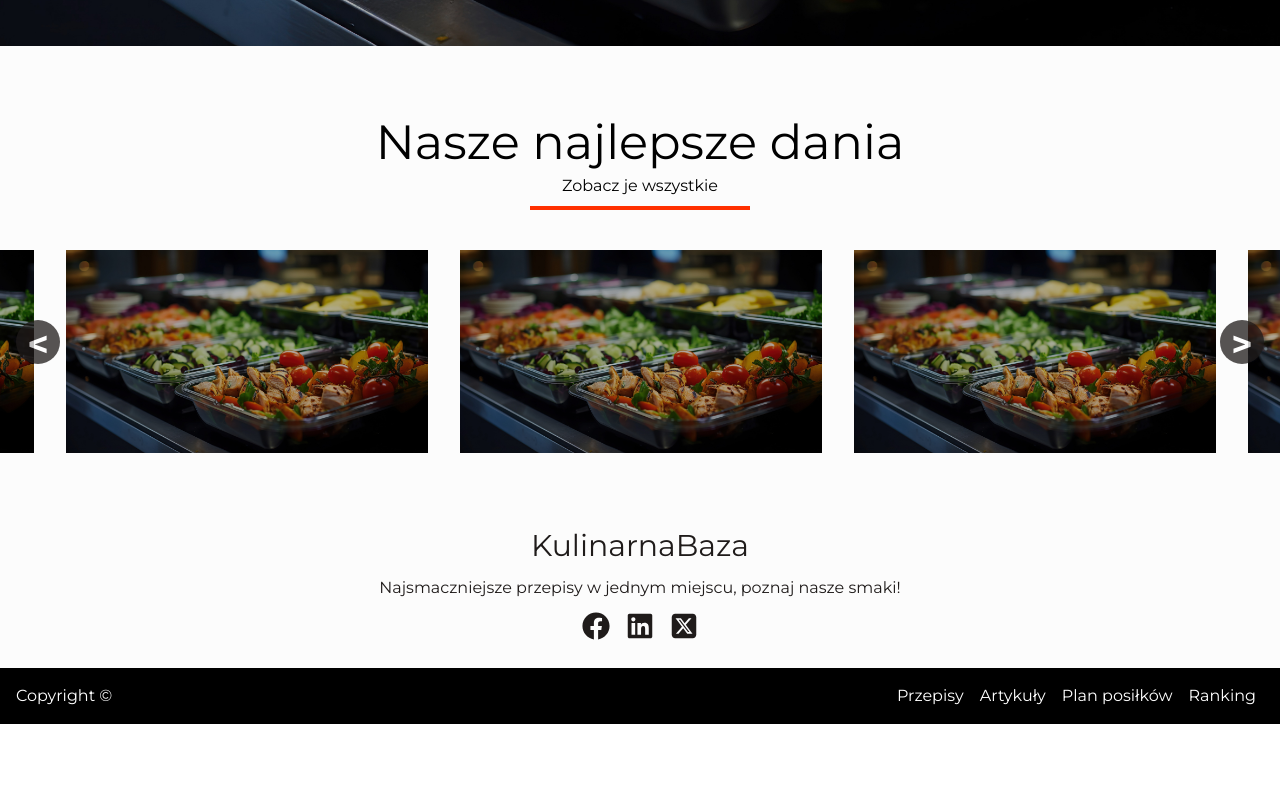
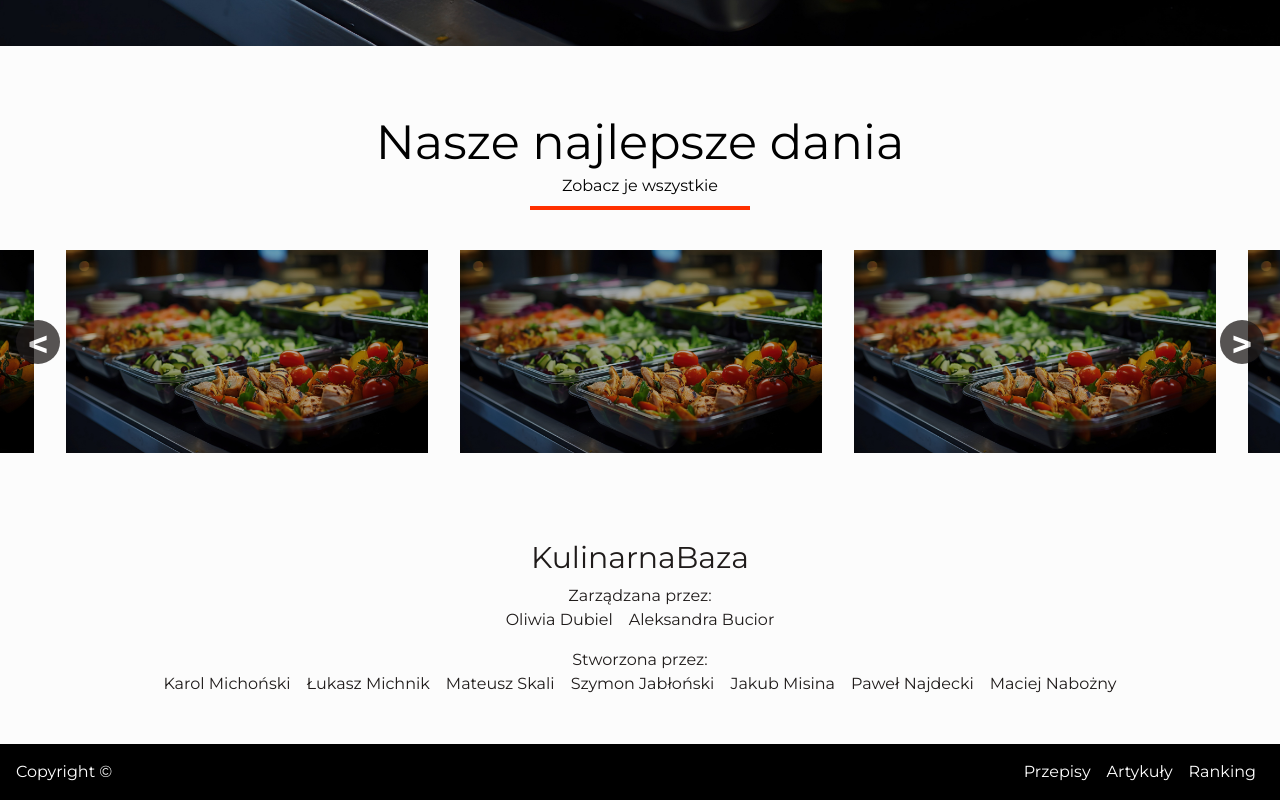
Before and after one commit to Skalik2/KulinarnaBaza, a React (Vite) app in the folder app/: page / in a window 1280 px wide. Shown: the part 754-1554 px from the top of the page. Before the commit the page ends 1478 px from the top, so only its background shows below. Built offline with nearby package versions, Linux system fonts and the light colour scheme; no server answers.

Commit message:
Refactor: Change footer and navigation structure

```diff
--- a/app/src/ui/footer/Footer.tsx
+++ b/app/src/ui/footer/Footer.tsx
@@ -1,28 +1,38 @@
-import { FaFacebook, FaLinkedin } from "react-icons/fa";
-import { FaSquareXTwitter } from "react-icons/fa6";
+import { Link } from "react-router-dom";
 
 export default function Footer() {
   return (
-    <div className='flex flex-col flex-wrap bg-bgWhite dark:bg-bgDark'>
-            <div className=' flex flex-col flex-wrap bg-bgWhite mx-auto text-bgDark dark:bg-bgDark dark:text-bgWhite justify-center items-center text-center p-7 w-full'>
-                <h1 className=' text-3xl mx-auto'>KulinarnaBaza</h1>
-                <p className='p-3'>Najsmaczniejsze przepisy w jednym miejscu, poznaj nasze smaki!</p>
-                <div className='flex justify-center items-center [&>*]:mx-2'>
-                    <FaFacebook className='w-7 h-7'/>
-                    <FaLinkedin className='w-7 h-7'/>
-                    <FaSquareXTwitter className='w-7 h-7'/>
-
-                </div>
-            </div>
-            <div className=' bg-black text-white flex justify-between p-4'>
-                <p>Copyright ©</p>
-                <ul className='flex flex-row [&>*]:px-2'>
-                    <li>Przepisy</li>
-                    <li>Artykuły</li>
-                    <li>Plan posiłków</li>
-                    <li>Ranking</li>
-                </ul>
-            </div>
+    <div className="flex flex-col flex-wrap bg-bgWhite dark:bg-bgDark">
+      <div className=" flex flex-col flex-wrap bg-bgWhite mx-auto text-bgDark dark:bg-bgDark dark:text-bgWhite justify-center items-center text-center p-10 w-full">
+        <h1 className=" text-3xl mx-auto">KulinarnaBaza</h1>
+        <div className="p-2">
+          <p>Zarządzana przez:</p>
+          <div className="flex flex-row flex-wrap gap-4 justify-center">
+            <h1>Oliwia Dubiel</h1>
+            <h1>Aleksandra Bucior</h1>
+          </div>
         </div>
-  )
+        <div className="p-2">
+          <p >Stworzona przez:</p>
+          <div className="flex flex-row flex-wrap gap-4 justify-center">
+            <h1>Karol Michoński</h1>
+            <h1>Łukasz Michnik</h1>
+            <h1>Mateusz Skali</h1>
+            <h1>Szymon Jabłoński</h1>
+            <h1>Jakub Misina</h1>
+            <h1>Paweł Najdecki</h1>
+            <h1>Maciej Nabożny</h1>
+          </div>
+        </div>
+      </div>
+      <div className=" bg-black text-white flex justify-between p-4">
+        <p>Copyright ©</p>
+        <ul className="flex flex-row [&>*]:px-2">
+          <Link to={"recipes"}>Przepisy</Link>
+          <Link to={"articles"}>Artykuły</Link>
+          <Link to={"rank"}>Ranking</Link>
+        </ul>
+      </div>
+    </div>
+  );
 }
--- a/app/src/ui/nav/Navigation.tsx
+++ b/app/src/ui/nav/Navigation.tsx
@@ -29,7 +29,6 @@ export default function Navigation() {
   const navigationOptions = [
     { title: "Przepisy", link: "recipes", icon: <LiaNewspaper /> },
     { title: "Artykuły", link: "articles", icon: <TbArticle /> },
-    { title: "Meal Planner", link: "planner", icon: <MdOutlineEditCalendar /> },
     { title: "Ranking", link: "rank", icon: <FaRankingStar /> },
   ];
 
@@ -82,6 +81,12 @@ export default function Navigation() {
                   Moje Przepisy
                 </Link>
                 <Link
+                  to="planner"
+                  className="text-[15px] text-bgDark dark:text-bgWhite hover:text-mainHover dark:hover:text-mainHover transition-colors duration-300 font-medium p-2"
+                >
+                  Plan posiłków
+                </Link>
+                <Link
                   to="favorite"
                   className="text-[15px] text-bgDark dark:text-bgWhite hover:text-mainHover dark:hover:text-mainHover transition-colors duration-300 font-medium p-2"
                 >
```
